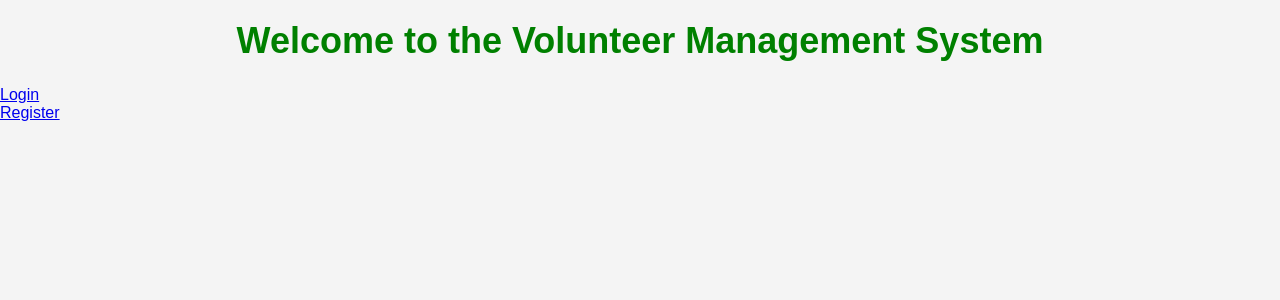
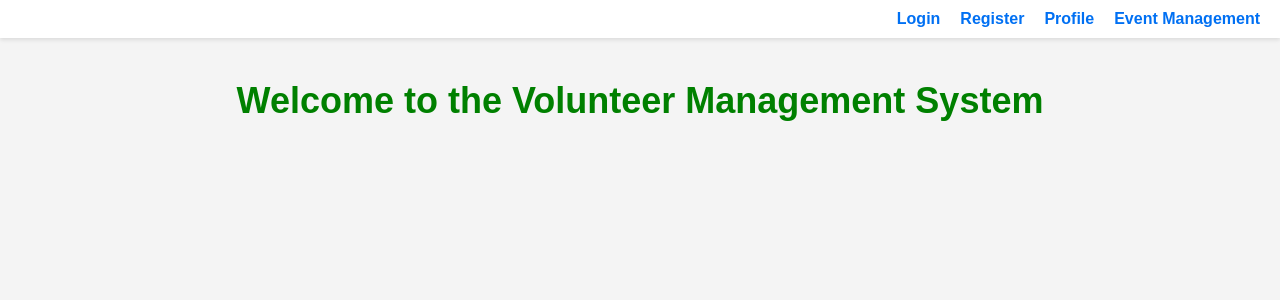
Before and after one commit to DanKalh/4353-group15-app-NextJS, a Next.js app: page / in a window 1280 px wide. Shown: the top 300 px of the page. Built offline with nearby package versions, Linux system fonts and the light colour scheme.

Commit message:
Update index.js (salma)

```diff
--- a/pages/index.js
+++ b/pages/index.js
@@ -1,14 +1,20 @@
-// pages/index.js
+// src/pages/index.js
 import React from 'react';
 import Link from 'next/link';
+import styles from '../styles/HomePage.module.css'; // Import CSS module
 
 const HomePage = () => {
   return (
-    <div>
-      <h1>Welcome to the Volunteer Management System</h1>
-      <Link href="/login">Login</Link>
-      <br />
-      <Link href="/register">Register</Link>
+    <div className={styles.container}>
+      <nav className={styles.nav}>
+        <Link href="/login">Login</Link>
+        <Link href="/register">Register</Link>
+        <Link href="/profile">Profile</Link>
+        <Link href="/event-management">Event Management</Link>
+      </nav>
+      <div className={styles.content}>
+        <h1 className={styles.heading}>Welcome to the Volunteer Management System</h1>
+      </div>
     </div>
   );
 };
```
